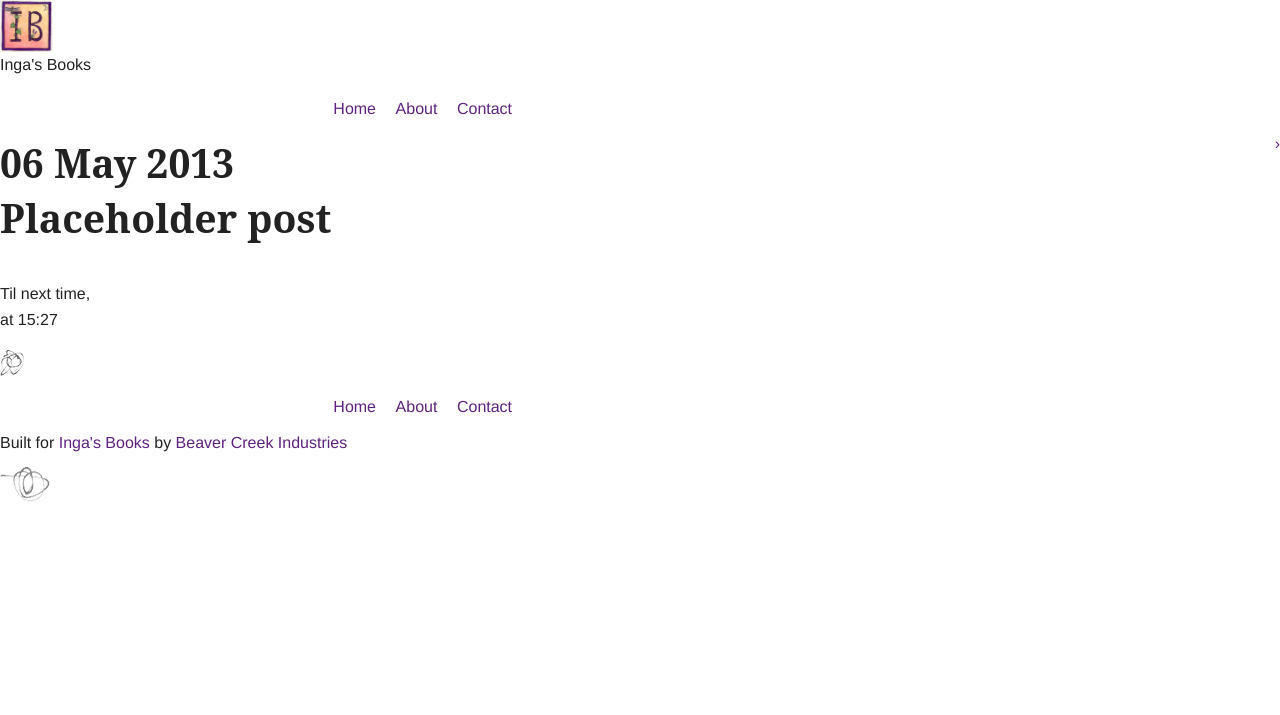
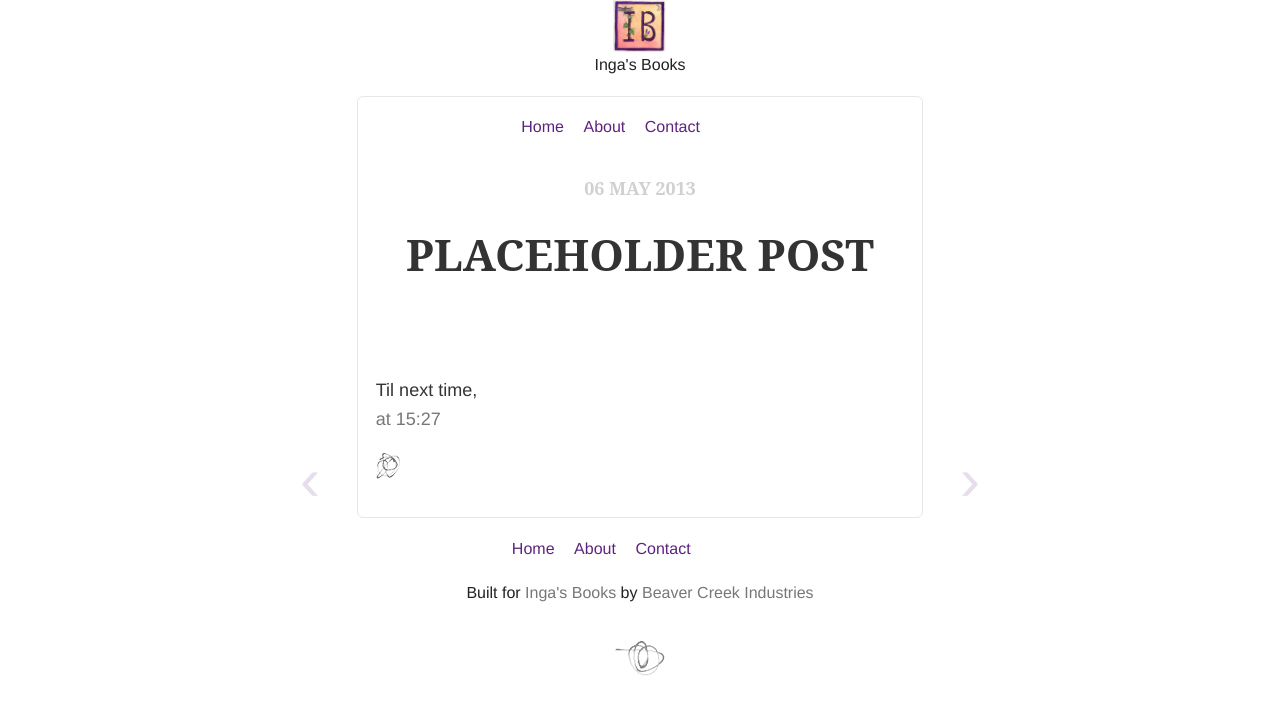
Before and after one commit to whaleen/ingas-books, a Jekyll site: the page built from _posts/2013-05-06-more-post.md, in a window 1280 px wide. Shown: the top 715 px of the page. Built offline with Jekyll 4.4.1, drawn with Linux system fonts in a browser that asks for light colours; Markdown is read by kramdown in place of the engine named in the settings.

Commit message:
new post

```diff
--- a/_includes/head.html
+++ b/_includes/head.html
@@ -1,4 +1,5 @@
 <link href='{{ site.url }}/images/fav.png' rel='shortcut icon'>
+<link href="{{ site.url }}/stylesheets/style.css" rel='stylesheet' />
 <link href="{{ site.url }}/stylesheets/vendor/font-awesome/font-awesome.css" rel='stylesheet' />
 
 <!-- Foundation -->
--- a/_layouts/post.html
+++ b/_layouts/post.html
@@ -5,11 +5,21 @@
     {% include head.html %}
   </head>
   <body>
+
+
+  <div class="row">
+  <div class="large-8 large-centered columns">
+
     {% include header.html %}
-    <div id='container'>
-      {% include links.html %}
-      {% include pages.html %}
-      <div class="content">
+
+    <div class="radius panel">
+
+		<div id="nav">
+    	{% include links.html %}
+		{% include pages.html %}
+	    </div>
+
+      	<div class="">
         <section class='post'>
           <h1 class="upcase">
             <div class='date'>{{ page.date | date_to_string }}</div>
@@ -17,11 +27,12 @@
           </h1>
           {{ content }}
           {% include signoff.html %}
+        </section>
+		</div>
 
+    </div>
 
-        </section>
-      </div>
-      {% if page.share == 'y' %}
+          {% if page.share == 'y' %}
         {% include share.html %}
       {% endif %}
 
@@ -29,7 +40,12 @@
         {% include disqus.html %}
       {% endif %}
       {% include links.html %}
-    </div>
+
+
+
+  </div>
+</div>
+
     {% include footer.html %}
   </body>
 </html>
```
Also changed, not shown: _posts/2013-04-24-find-out-what-lydia-is-doing.md (added, +8 -0 lines).
